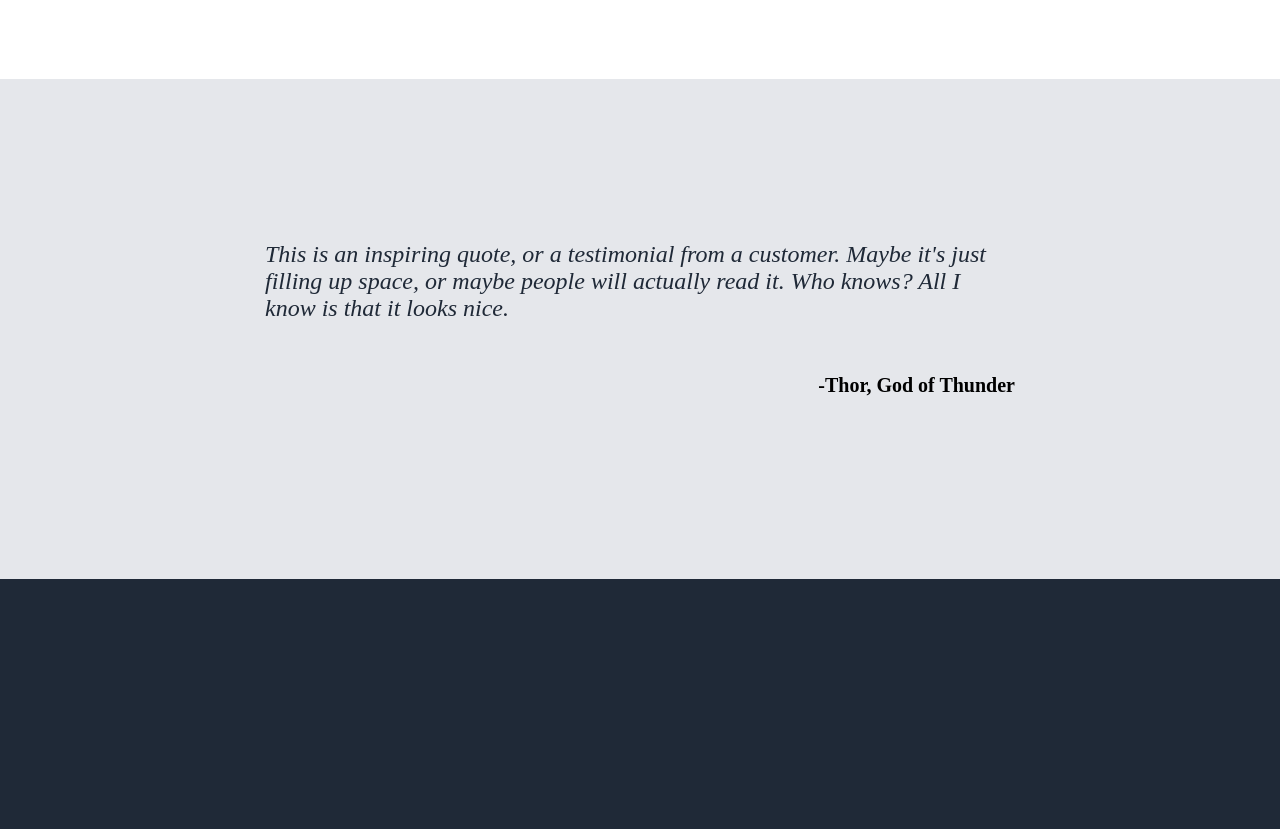
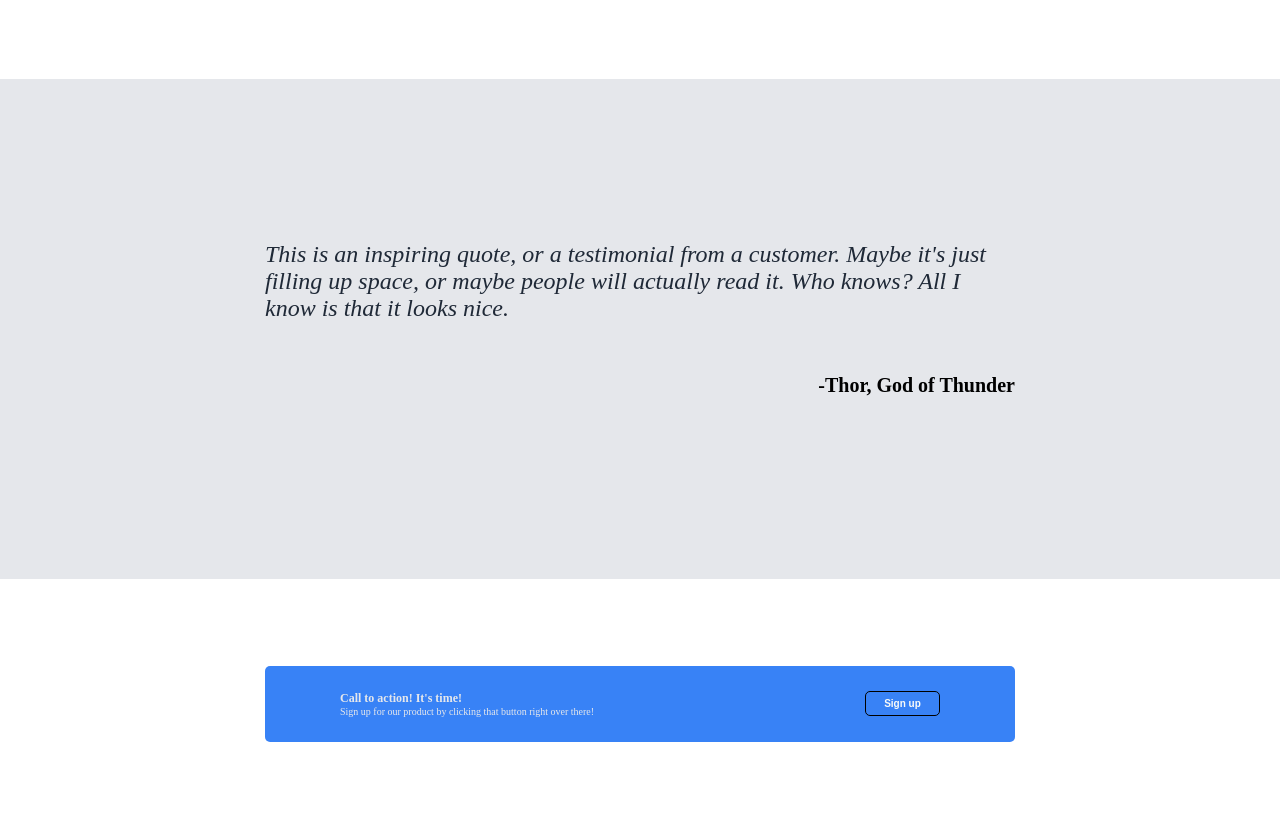
Before and after one commit to murasandev/landing-page, a plain HTML site: page index.html in a window 1280 px wide. Shown: the part 913-1742 px from the top of the page. Before the commit the page ends 1492 px from the top, so only its background shows below. Drawn offline with Linux system fonts and the light colour scheme.

Commit message:
add sign up section of landing page

```diff
--- a/index.html
+++ b/index.html
@@ -70,5 +70,18 @@
                 </p>
             </div>
         </div>
+        <div class="sign-up-container">
+            <div class="sign-up-box">
+                <div class="sign-up-text">
+                    <p class="call-to-action">
+                        Call to action! It's time!
+                    </p>
+                    <p class="call-to-action-subtext">
+                        Sign up for our product by clicking that button right over there!
+                    </p>
+                </div>
+                <button><a href="#">Sign up</a></button>
+            </div>
+        </div>
     </body>
 </html>
--- a/styles.css
+++ b/styles.css
@@ -105,7 +105,8 @@ button a {
 .info-box,
 .container-1 h2,
 .info-box p,
-.info-box-img {
+.info-box-img,
+.sign-up-container {
     background-color: white;
 }
 
@@ -182,3 +183,61 @@ button a {
 .quote-align {
     background-color: #E5E7EB;
 }
+
+/* sign up */
+.sign-up-container {
+    height: 250px;
+    display: flex;
+    justify-content: center;
+    align-items: center;
+}
+
+.sign-up-box,
+.sign-up-text,
+.call-to-action,
+.call-to-action-subtext,
+.sign-up-box button {
+    background-color: #3882F6;
+}
+
+.sign-up-box {
+    box-sizing: border-box;
+    border-radius: 5px;
+    display: flex;
+    width: 750px;
+    justify-content: space-between;
+    align-items: center;
+    gap: 75px;
+    padding: 25px 75px;
+}
+
+.call-to-action,
+.call-to-action-subtext {
+    color: #E5E7EB;
+    margin: 0;
+    padding: 0;
+}
+.sign-up-text {
+    display: flex;
+    flex-direction: column;
+}
+
+.call-to-action {
+    font-size: 12px;
+    font-weight: 900;
+}
+
+.call-to-action-subtext {
+    font-size: 10px;
+}
+
+.sign-up-box button {
+    border-radius: 5px;
+    border-style: solid;
+    border-width: 1px;
+    font-size: 10px;
+    font-weight: 900;
+    width: 75px;
+    height: 25px;
+    flex-shrink: 0;
+}
```
